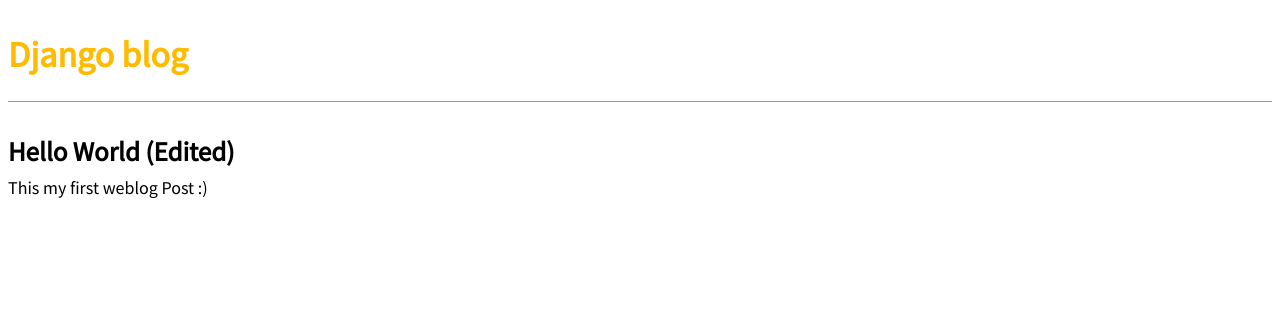
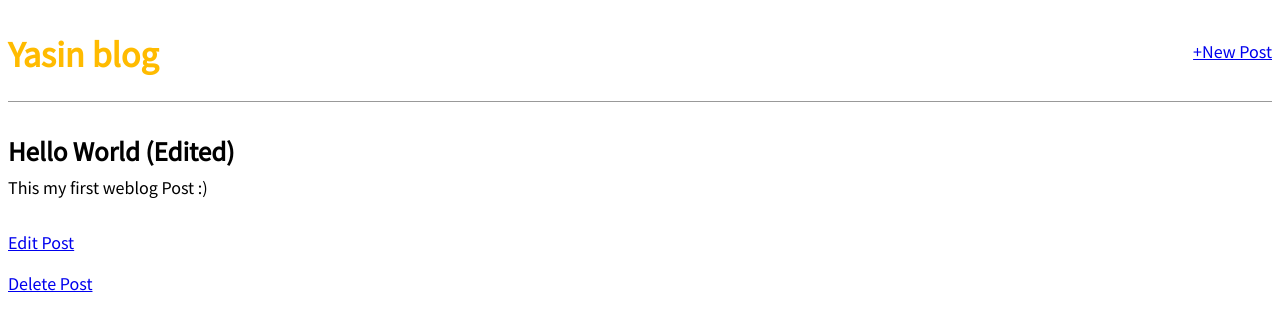
Before and after one commit to localhoct/django-blog, a Django app: page /post/1/ in a window 1280 px wide. Shown: the top 331 px of the page. Run offline with Django 3.2, Linux system fonts and the light colour scheme; data comes from the database, SQL or seed files in the repository; both versions use the stored data as it was after the commit.

Commit message:
fix Test File

```diff
--- a/blog/models.py
+++ b/blog/models.py
@@ -1,5 +1,5 @@
 from django.db import models
-
+from django.urls import reverse
 class Post(models.Model):
     title = models.CharField(max_length=200)
     author = models.ForeignKey(
@@ -10,3 +10,5 @@ class Post(models.Model):
 
     def __str__(self):
         return self.title
+    def get_absolute_url(self):
+        return reverse('post_detail', args=[str(self.id)])
--- a/blog/tests.py
+++ b/blog/tests.py
@@ -18,7 +18,8 @@ class BlogTests(TestCase):
             author=self.user,
         )
 
-
+def test_get_absolute_url(self):
+    self.assertEqual(self.post.test_get_absolute_url(),'post/1')
 def test_string_representation(self):
 
     post = Post(title='A sample title')
--- a/blog/urls.py
+++ b/blog/urls.py
@@ -1,7 +1,10 @@
 from django.urls import path
-from .views import BlogListView, BlogDetailView
+from .views import *
 
 urlpatterns = [
+    path('post/<int:pk>/delete',BlogDeleteView.as_view(),name='post_delete'),
+    path('post/<int:pk>/edit/',BlogUpdateView.as_view(), name='post_edit'),
+    path('post/new/',BlogCreateView.as_view(),name="post_new"),
     path('post/<int:pk>/', BlogDetailView.as_view(), name='post_detail'),
     path("", BlogListView.as_view(), name='home'),
 ]
--- a/blog/views.py
+++ b/blog/views.py
@@ -1,12 +1,31 @@
 from django.shortcuts import render
-from django.views.generic import ListView,DetailView
+from django.views.generic import ListView, DetailView
+from django.views.generic.edit import CreateView, UpdateView, DeleteView
 from .models import Post
-
+from django.urls import reverse_lazy
 
 class BlogListView(ListView):
     model = Post
     template_name = 'home.html'
 
+
 class BlogDetailView(DetailView):
     model = Post
     template_name = 'post_detail.html'
+
+
+class BlogCreateView(CreateView):
+    model = Post
+    template_name = 'post_new.html'
+    fields = ['title', 'author', 'body']
+
+
+class BlogUpdateView(UpdateView):
+    model = Post
+    template_name = 'post_edit.html'
+    fields = ['title', 'body']
+
+class BlogDeleteView(DeleteView):
+    model = Post
+    template_name = 'post_delete.html'
+    success_url = reverse_lazy('home')
--- a/templates/base.html
+++ b/templates/base.html
@@ -1,17 +1,27 @@
 {% load static %}
 <html>
   <head>
-    <title>Django blog</title>
-    <link rel="stylesheet" href="https://fonts.googleapis.com/css?family=Source+Sans+Pro:400">
-    <link rel="stylesheet" href="{% static 'css/base.css' %}">
+    <title>Yasin blog</title>
+    <link
+      rel="stylesheet"
+      href="https://fonts.googleapis.com/css?family=Source+Sans+Pro:400"
+    />
+    <link rel="stylesheet" href="{% static 'css/base.css' %}" />
   </head>
   <body>
     <header>
-      <h1><a href="{% url 'home' %}">Django blog</a></h1>
+      <div class="nav-left">
+        <h1>
+          <a href="{% url 'home' %}">Yasin blog</a>
+        </h1>
+      </div>
+      <div class="nav-right">
+        <a href="{% url 'post_new' %}">+New Post</a>
+      </div>
     </header>
     <div>
-        {% block content %}
-        {% endblock content %}
+      {% block content %}
+      {% endblock content %}
     </div>
   </body>
 </html>
--- a/templates/post_detail.html
+++ b/templates/post_detail.html
@@ -1,8 +1,9 @@
 {% extends 'base.html' %}
-
 {% block content %}
-<div class="post-entry">
-  <h2>{{ object.title }}</h2>
-  <p>{{ object.body }}</p>
-</div>
+  <div class="post-entry">
+    <h2>{{ post.title }}</h2>
+    <p>{{ post.body }}</p>
+  </div>
+  <p><a href="{% url 'post_edit' post.pk %}">Edit Post</a></p>
+  <p><a href="{% url 'post_delete' post.pk %}">Delete Post</a></p>
 {% endblock content %}
```
Also changed, not shown: templates/post_delete.html (added, +10 -0 lines), templates/post_edit.html (added, +10 -0 lines), templates/post_new.html (added, +10 -0 lines), db.sqlite3.
